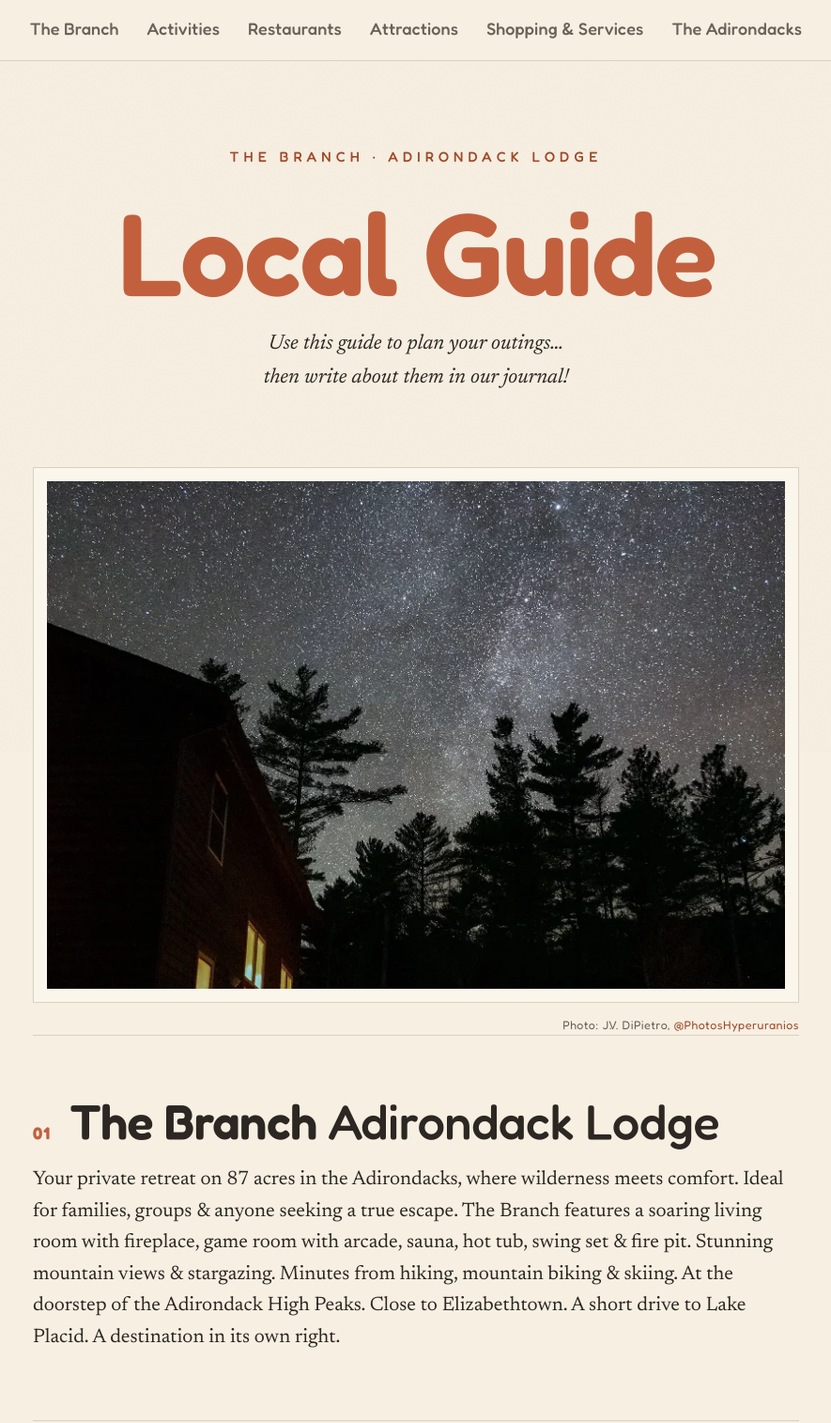
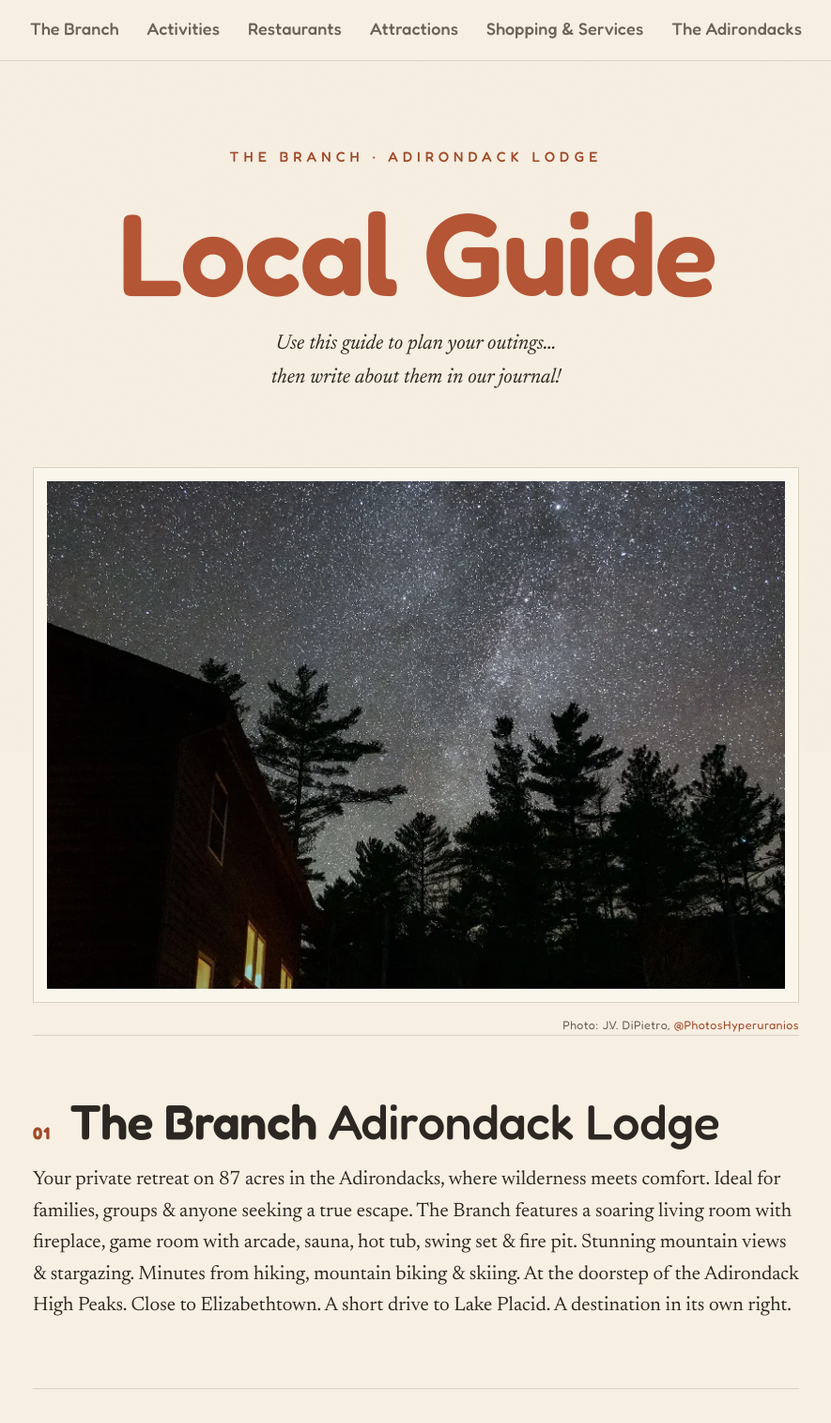
Before and after one commit to branchlodge/localguide, a plain HTML site: page index.html in a window 1280 px wide. Shown: the top 1514 px of the page at 94% size, without its empty margins (197-1082 px from the left). Drawn offline with Linux system fonts and the light colour scheme.

Commit message:
Add files via upload

```diff
--- a/index.html
+++ b/index.html
@@ -3,13 +3,14 @@
 <head>
 <meta charset="UTF-8" />
 <meta name="viewport" content="width=device-width, initial-scale=1.0" />
+<meta name="robots" content="noindex, nofollow" />
 <title>The Branch — Local Guide</title>
-<link rel="preconnect" href="https://fonts.googleapis.com" />
-<link rel="preconnect" href="https://fonts.gstatic.com" crossorigin />
-<link href="https://fonts.googleapis.com/css2?family=Fredoka:wght@400;500;600;700&family=Newsreader:ital,opsz,wght@0,6..72,400;0,6..72,500;1,6..72,400&display=swap" rel="stylesheet" />
 <style>
+  @font-face{font-family:"Fredoka";font-style:normal;font-weight:400 700;font-display:swap;src:url(assets/fonts/fredoka.woff2) format("woff2")}
+  @font-face{font-family:"Newsreader";font-style:normal;font-weight:400 500;font-display:swap;src:url(assets/fonts/newsreader.woff2) format("woff2")}
+  @font-face{font-family:"Newsreader";font-style:italic;font-weight:400;font-display:swap;src:url(assets/fonts/newsreader-italic.woff2) format("woff2")}
   :root{
-    --coral:#C2603E;
+    --coral:#B45535;
     --coral-deep:#A04A29;
     --paper:#F6EFE2;
     --paper-2:#FBF6EC;
@@ -112,7 +113,7 @@
   section{padding:64px 0;border-top:1px solid var(--line);}
   .sec-head{display:flex;align-items:baseline;gap:20px;margin-bottom:10px;}
   .sec-num{
-    font-family:var(--display);font-weight:700;font-size:18px;color:var(--coral);
+    font-family:var(--display);font-weight:700;font-size:18px;color:var(--coral-deep);
     letter-spacing:.06em;flex:none;
   }
   .sec-title{font-family:var(--display);font-weight:600;font-size:clamp(34px,5vw,52px);line-height:1.02;letter-spacing:-.01em;}
```
Also changed, not shown: assets/fonts/fredoka.woff2 (added), assets/fonts/newsreader-italic.woff2 (added), assets/fonts/newsreader.woff2 (added).
